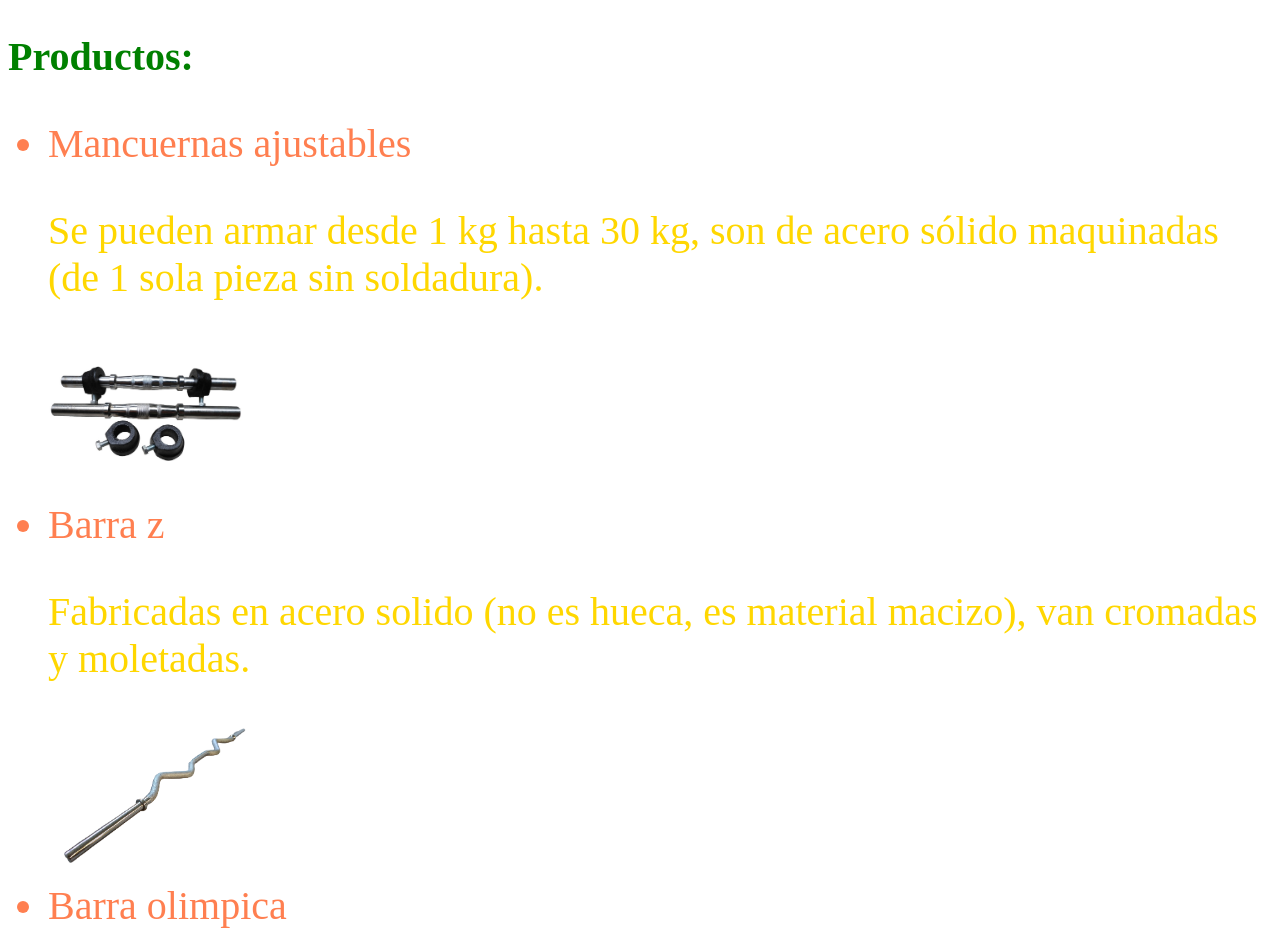
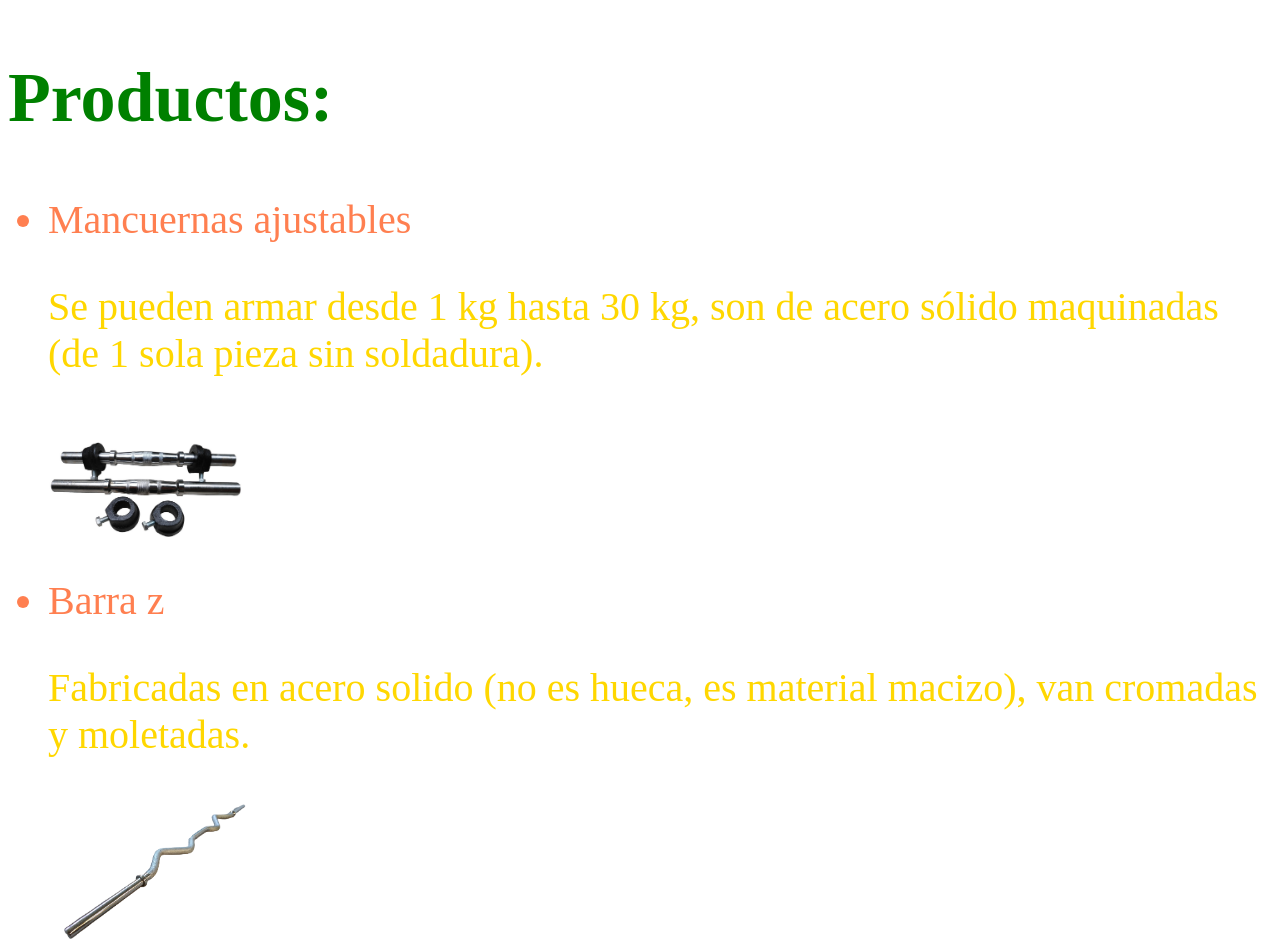
Before and after one commit to Luis-739/MENDOZA-Industrial, a plain HTML site: page productos.html in a window 1280 px wide. Shown: the top 951 px of the page. Drawn offline with Linux system fonts and the light colour scheme.

Commit message:
corregi el id en pagina productos

```diff
--- a/productos.html
+++ b/productos.html
@@ -5,8 +5,8 @@
 <title>Prdoctos</title>
     </head>
     <body>
-        <section id="titulo_productos">
-            <h1>Productos:</h1>
+        <section >
+            <h1 id="titulo_productos">Productos:</h1>
         </section>
             <ul>
             <li >Mancuernas ajustables</li>
--- a/style_productos.css
+++ b/style_productos.css
@@ -23,5 +23,5 @@ ul {
 }
 
 section #titulo_productos {
-    font-size: 100px;
+    font-size: 70px;
 }
```
